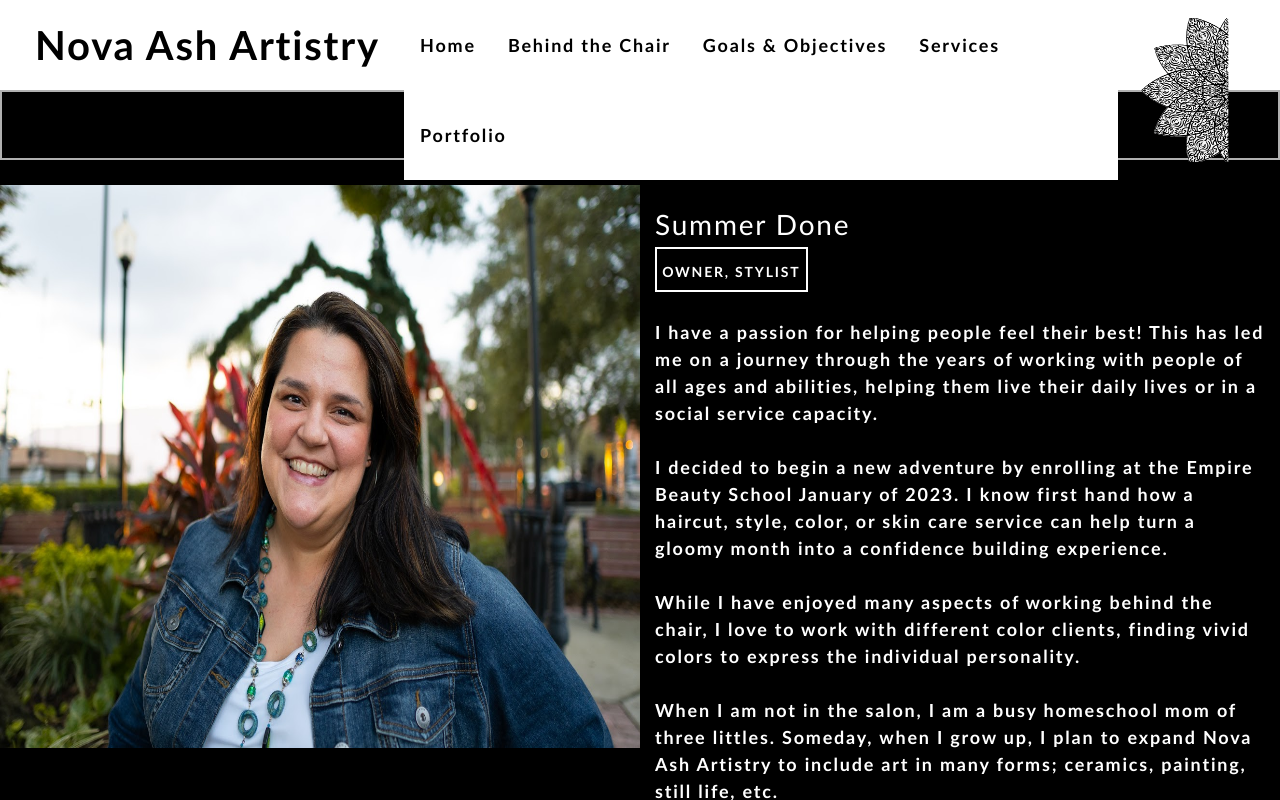
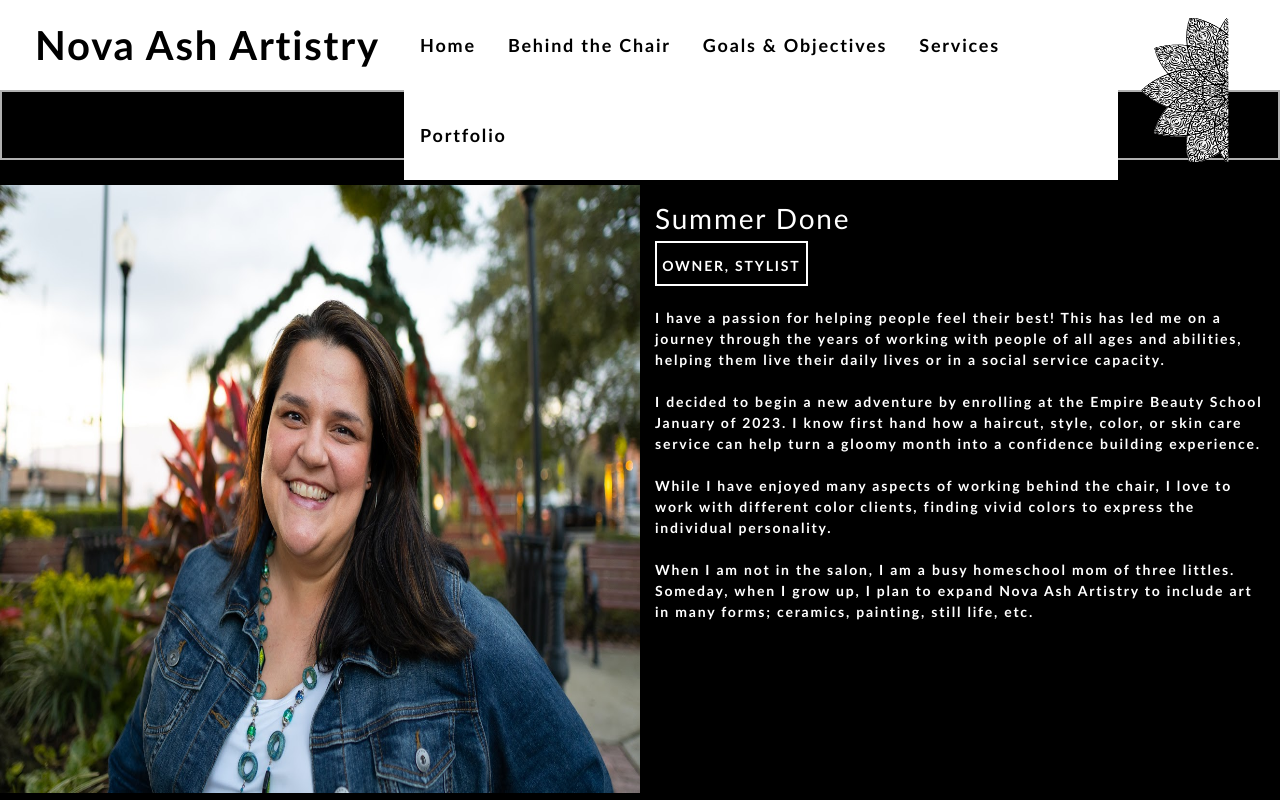
Before and after one commit to bdoneq7/novaashartistry, a React (Create React App) app: page / in a window 1280 px wide. Both pictures are taken after a click on the item "Behind the Chair". Shown: the top 800 px of the page. Built offline with nearby package versions, Linux system fonts and the light colour scheme.

Commit message:
updated behind

```diff
--- a/src/index.css
+++ b/src/index.css
@@ -147,7 +147,7 @@ header a {
 .leftsectionpicdarkbehind {
   float: left;
   width: 50%;
-  height: 650px;
+  height: 700px;
   background-color: var(--black-color);
   color: #000000;
   margin-bottom: 50px;
@@ -232,7 +232,8 @@ header a {
 .rightsectiondarkbehind {
   float: left;
   width: 50%;
-  height: 650px;
+  height: 700px;
+  font-size: 14px;
   background-color: #000000;
   color: #ffffff;
   padding: 15px;
```
